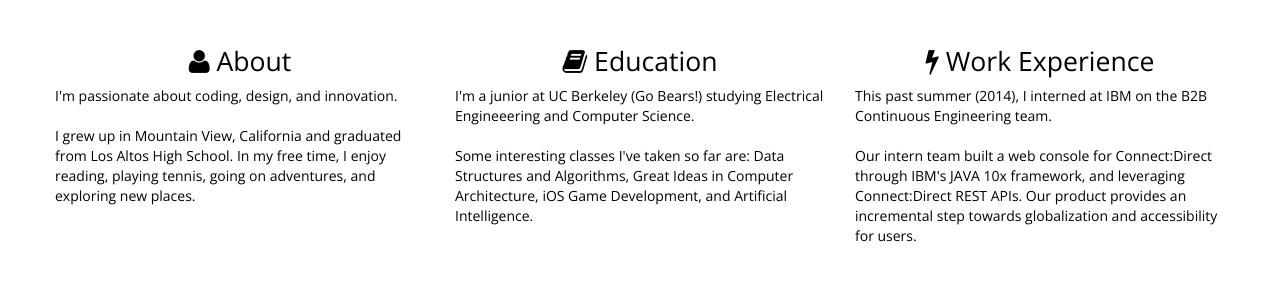
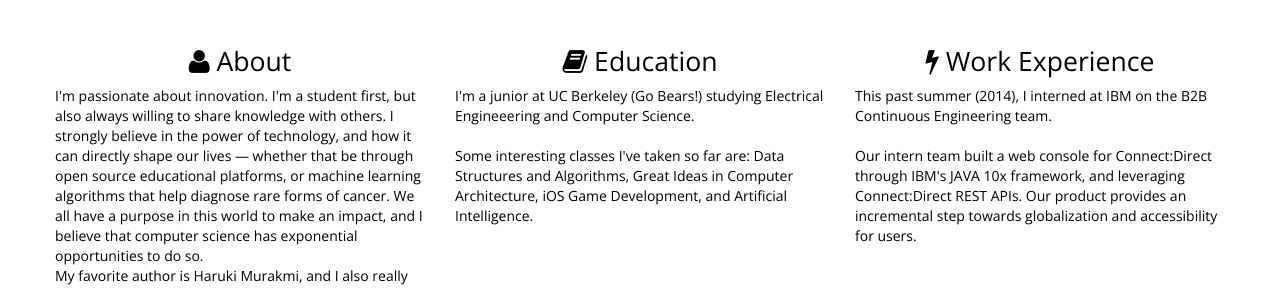
Before and after one commit to jadelyn/jadelyn.github.io, a plain HTML site: page index.html in a window 1280 px wide. Shown: the part 1162-1451 px from the top of the page. Drawn offline with nearby package versions, Linux system fonts and the light colour scheme; files that its build step writes are made by us from their sources; files whose address does not match are found by name.

Commit message:
edited bio

```diff
--- a/index.html
+++ b/index.html
@@ -66,7 +66,9 @@
            <div class="row">
             <div class="col-md-4">
               <h3><i class="fa fa-user"></i> About</h3>
-               <p>I'm passionate about coding, design, and innovation. <br><br>I grew up in Mountain View, California and graduated from Los Altos High School. In my free time, I enjoy reading, playing tennis, going on adventures, and exploring new places.</p>
+              <p>I'm passionate about innovation. I'm a student first, but also always willing to share knowledge with others. I strongly believe in the power of technology, and how it can directly shape our lives — whether that be through open source educational platforms, or machine learning algorithms that help diagnose rare forms of cancer. We all have a purpose in this world to make an impact, and I believe that computer science has exponential opportunities to do so.<br>
+                My favorite author is Haruki Murakmi, and I also really enjoy listening to The Zombies. </p>
+
             </div>
             <div class="col-md-4">
               <h3><i class="fa fa-book"></i> Education</h3>
```
